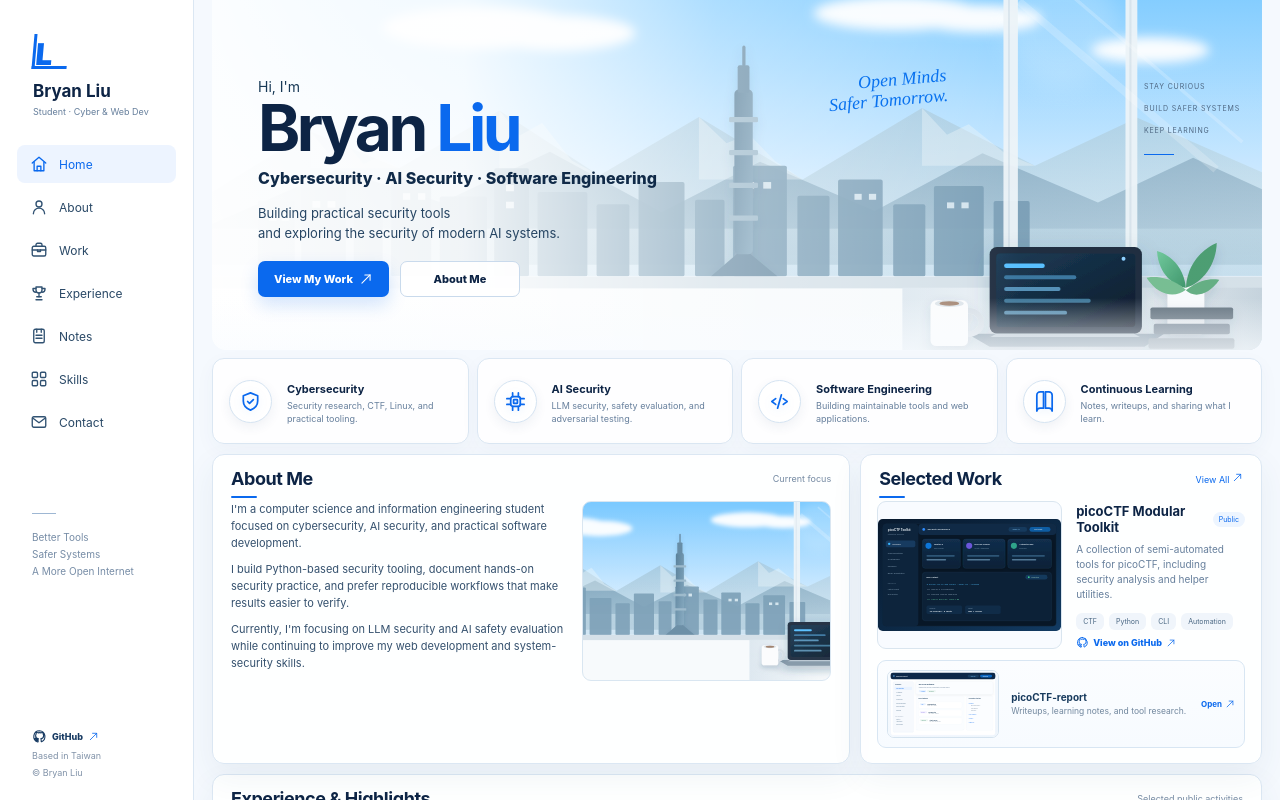
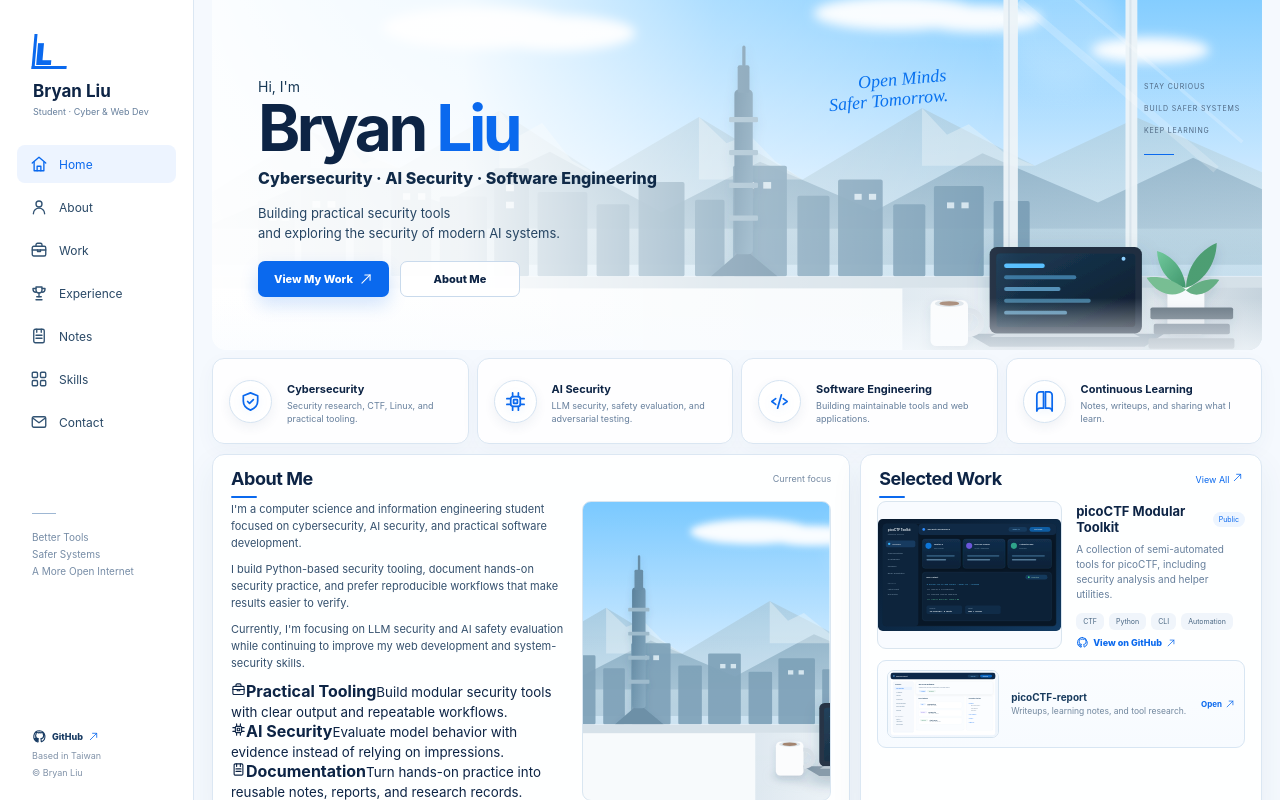
Before and after one commit to Bryan-9603012/bryan-9603012.github.io, a React (Vite) app: page / in a window 1280 px wide. Shown: the top 800 px of the page. Built offline with nearby package versions, Linux system fonts and the light colour scheme.

Commit message:
polish: rebalance about section with practical focus points

```diff
--- a/src/App.jsx
+++ b/src/App.jsx
@@ -126,6 +126,21 @@ function App() {
                   Currently, I'm focusing on LLM security and AI safety evaluation while
                   continuing to improve my web development and system-security skills.
                 </p>
+
+                <div className="about-principles" aria-label="How I work">
+                  <div>
+                    <Icon name="briefcase" size={15} />
+                    <span><strong>Practical Tooling</strong><small>Build modular security tools with clear output and repeatable workflows.</small></span>
+                  </div>
+                  <div>
+                    <Icon name="cpu" size={15} />
+                    <span><strong>AI Security</strong><small>Evaluate model behavior with evidence instead of relying on impressions.</small></span>
+                  </div>
+                  <div>
+                    <Icon name="notes" size={15} />
+                    <span><strong>Documentation</strong><small>Turn hands-on practice into reusable notes, reports, and research records.</small></span>
+                  </div>
+                </div>
               </div>
 
               <div className="about-visual" aria-label="Original engineering workspace illustration" />
```
